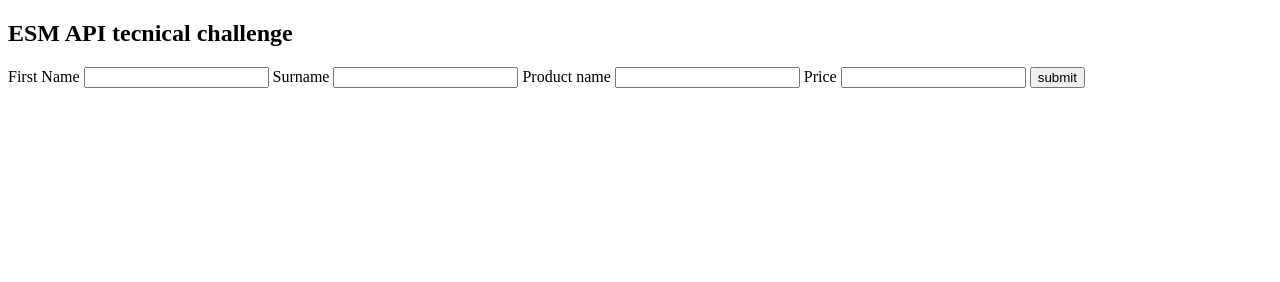
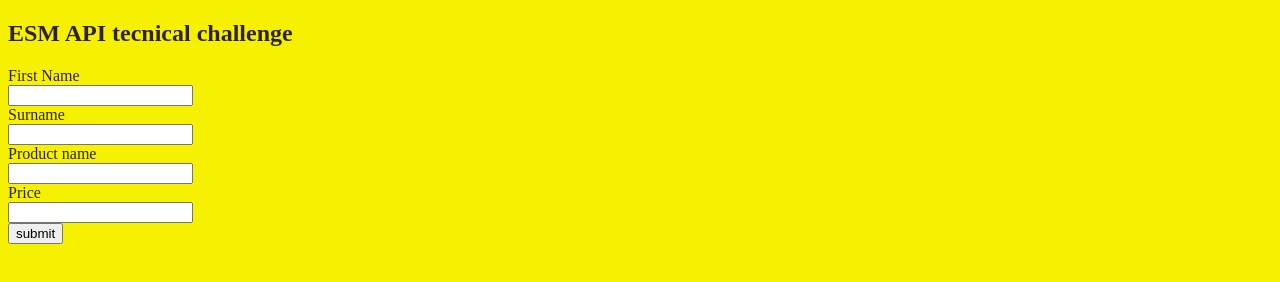
Before and after one commit to Cursea/ESM-technical-challenge, a plain HTML site: page index.html in a window 1280 px wide. Drawn offline with Linux system fonts and the light colour scheme.

Commit message:
Add stylesheet

```diff
--- /dev/null
+++ b/index.css
@@ -0,0 +1,8 @@
+body {
+  background-color: #f6f101;
+  color: #2f221c;
+}
+
+form * {
+  display: block;
+}
--- a/index.html
+++ b/index.html
@@ -4,6 +4,7 @@
     <meta charset="UTF-8" />
     <meta name="viewport" content="width=device-width, initial-scale=1.0" />
     <title>Document</title>
+    <link rel="stylesheet" href="index.css" />
   </head>
   <body>
     <h2>ESM API tecnical challenge</h2>
```
